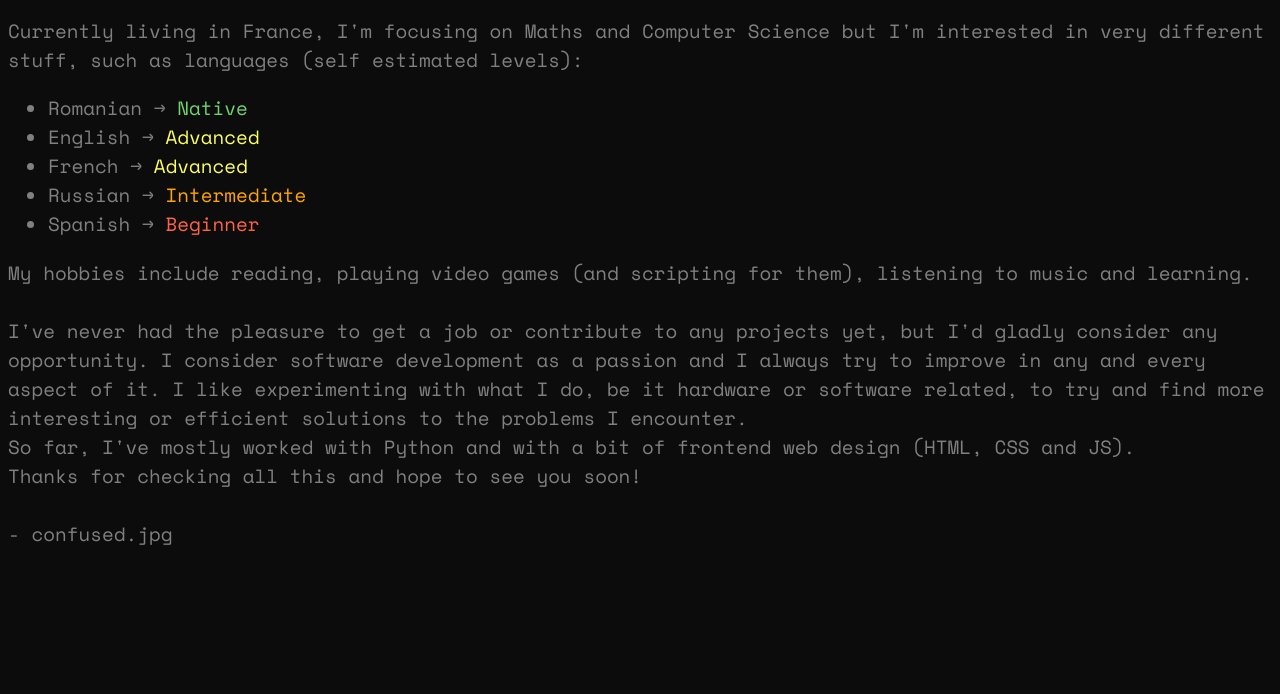
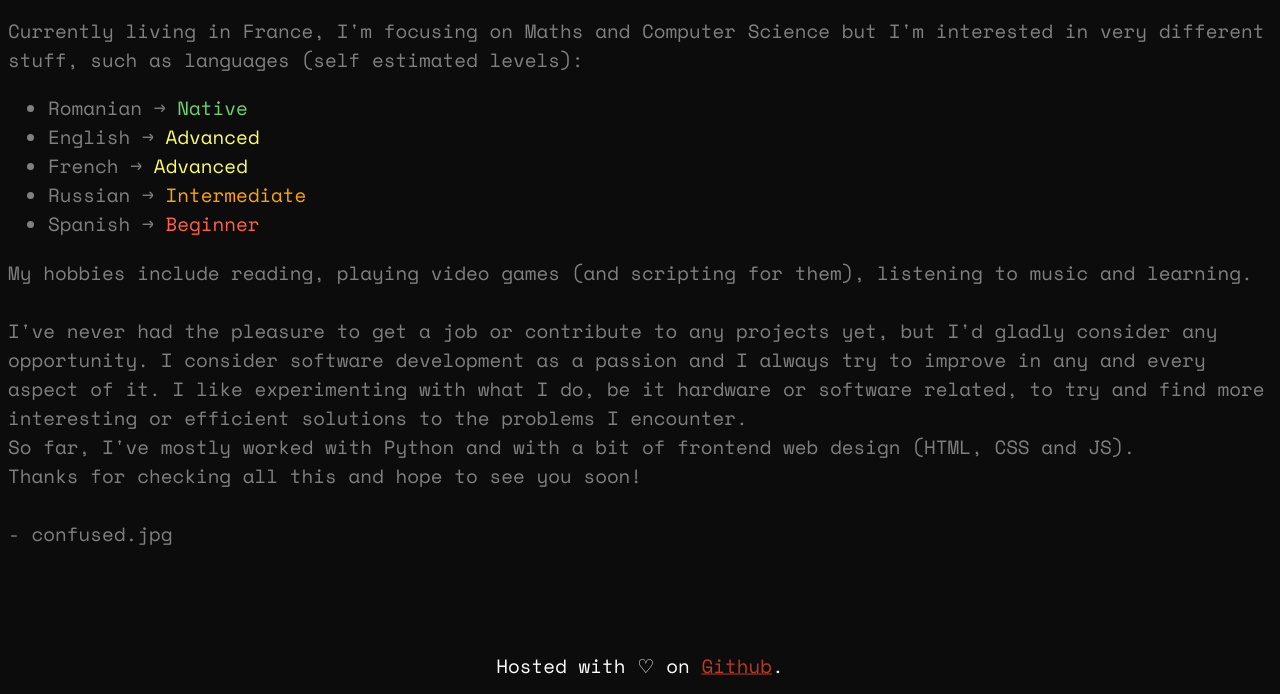
Before and after one commit to confusedjpg/confusedjpg.github.io, a plain HTML site: page about.html in a window 1280 px wide. Shown: the part 106-800 px from the top of the page. Drawn offline with nearby package versions, Linux system fonts and the light colour scheme.

Commit message:
Update about.html
added footer

```diff
--- a/about.html
+++ b/about.html
@@ -34,5 +34,7 @@
             <br />
             - confused.jpg
         </p>
+
+        <footer>Hosted with ♡ on <a href="https://github.com/confusedjpg/confusedjpg.github.io">Github</a>.</footer>
     </body>
 </html>
```
